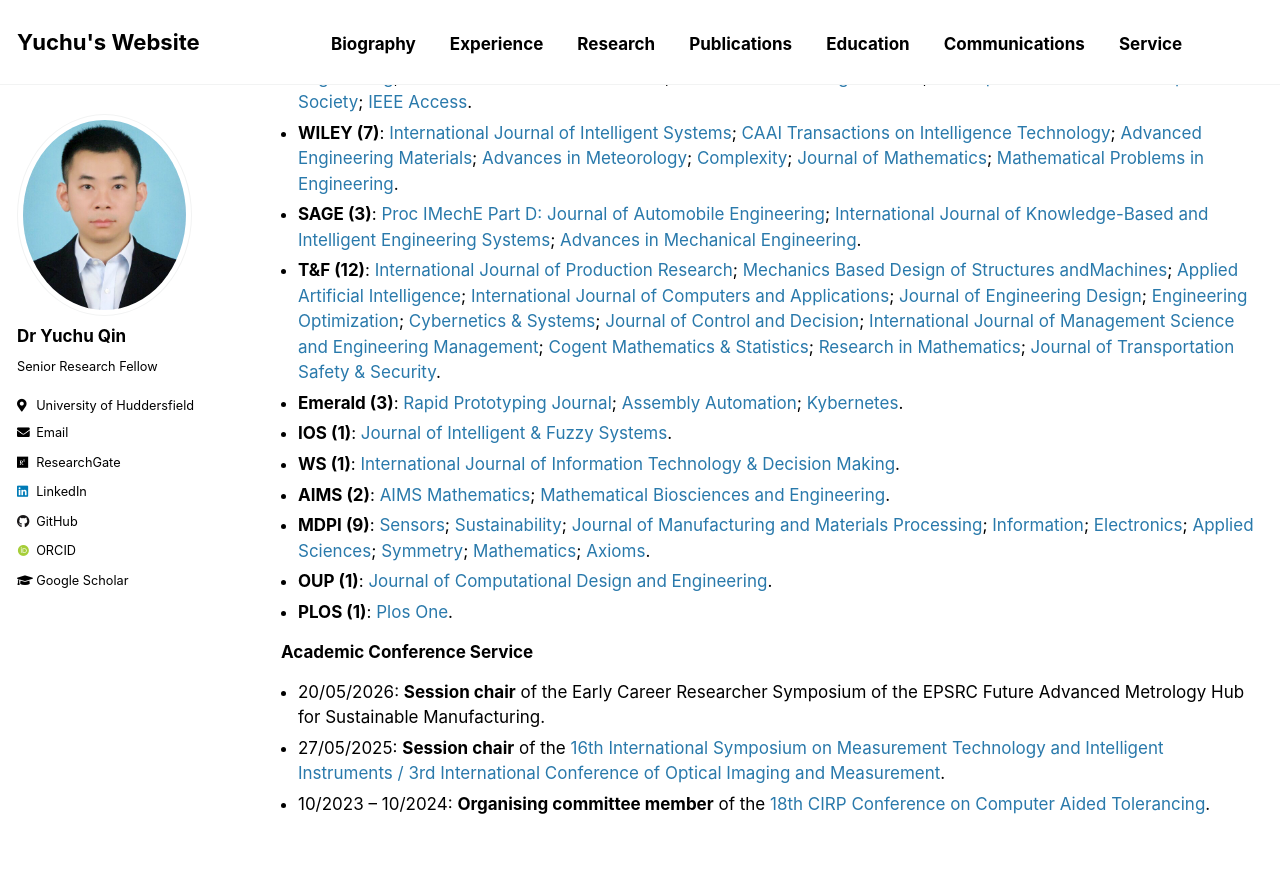
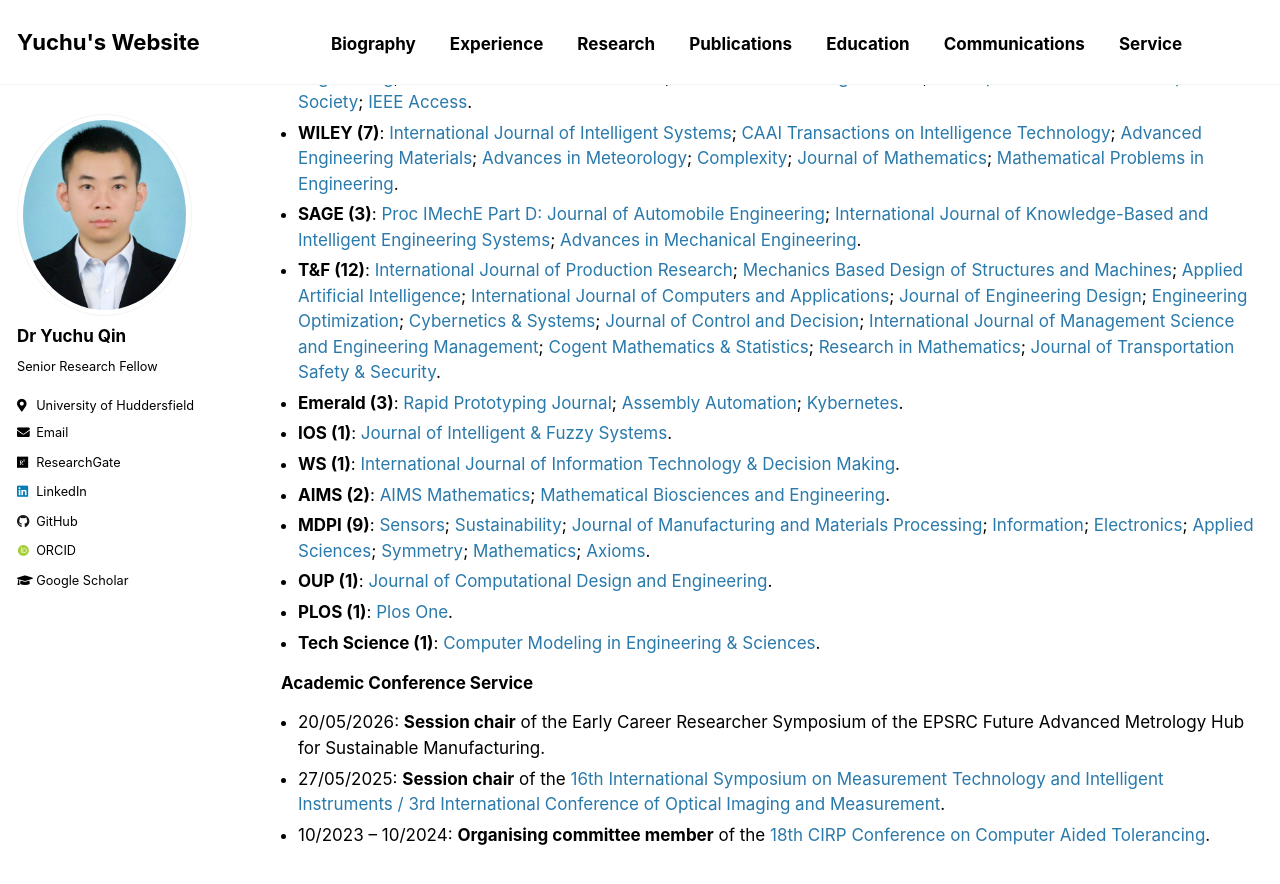
Before and after one commit to yuchu-qin/yuchu-qin.github.io, a Jekyll site: the page built from _pages/service.md, in a window 1280 px wide and 900 px high, scrolled down 1142 px. Shown: the top 884 px of the window. Built offline with Jekyll 4.4.1, drawn with Linux system fonts in a browser that asks for light colours; some web fonts are replaced; our own code applies the rules of GitHub Pages for plain Markdown files.

```diff
--- a/_pages/service.md
+++ b/_pages/service.md
@@ -28,7 +28,7 @@ author_profile: true
 - **IEEE (9)**: [IEEE Transactions on Pattern Analysis and Machine Intelligence](https://ieeexplore.ieee.org/xpl/RecentIssue.jsp?punumber=34); [IEEE Transactions on Industrial Informatics](https://ieeexplore.ieee.org/xpl/RecentIssue.jsp?punumber=9424); [IEEE Transactions on Fuzzy Systems](https://ieeexplore.ieee.org/xpl/RecentIssue.jsp?punumber=91); [IEEE Transactions on Cybernetics](https://ieeexplore.ieee.org/xpl/RecentIssue.jsp?punumber=6221036); [IEEE Transactions on Knowledge and Data Engineering](https://ieeexplore.ieee.org/xpl/RecentIssue.jsp?punumber=69); [IEEE Transactions on Multimedia](https://ieeexplore.ieee.org/xpl/RecentIssue.jsp?punumber=6046); [IEEE Internet of Things Journal](https://ieee-iotj.org/); [IEEE Open Journal of the Computer Society](https://ieeexplore.ieee.org/xpl/RecentIssue.jsp?punumber=8782664); [IEEE Access](https://ieeeaccess.ieee.org/).
 - **WILEY (7)**: [International Journal of Intelligent Systems](https://onlinelibrary.wiley.com/journal/ijis); [CAAI Transactions on Intelligence Technology](https://ietresearch.onlinelibrary.wiley.com/journal/24682322); [Advanced Engineering Materials](https://advanced.onlinelibrary.wiley.com/journal/15272648); [Advances in Meteorology](https://onlinelibrary.wiley.com/journal/1306); [Complexity](https://onlinelibrary.wiley.com/journal/8503); [Journal of Mathematics](https://onlinelibrary.wiley.com/journal/1469); [Mathematical Problems in Engineering](https://onlinelibrary.wiley.com/journal/2629).
 - **SAGE (3)**: [Proc IMechE Part D: Journal of Automobile Engineering](https://journals.sagepub.com/home/pid); [International Journal of Knowledge-Based and Intelligent Engineering Systems](https://journals.sagepub.com/home/KES); [Advances in Mechanical Engineering](https://journals.sagepub.com/home/ADE).
-- **T&F (12)**: [International Journal of Production Research](https://www.tandfonline.com/journals/tprs20); [Mechanics Based Design of Structures andMachines](https://www.tandfonline.com/journals/lmbd20); [Applied Artificial Intelligence](https://www.tandfonline.com/journals/uaai20); [International Journal of Computers and Applications](https://www.tandfonline.com/journals/tjca20); [Journal of Engineering Design](https://www.tandfonline.com/journals/cjen20); [Engineering Optimization](https://www.tandfonline.com/journals/geno20); [Cybernetics & Systems](https://www.tandfonline.com/journals/ucbs20); [Journal of Control and Decision](https://www.tandfonline.com/journals/tjcd20); [International Journal of Management Science and Engineering Management](https://www.tandfonline.com/journals/tmse20/); [Cogent Mathematics & Statistics](https://www.tandfonline.com/journals/oama21); [Research in Mathematics](https://www.tandfonline.com/journals/oama23); [Journal of Transportation Safety & Security](https://www.tandfonline.com/journals/utss20/).
+- **T&F (12)**: [International Journal of Production Research](https://www.tandfonline.com/journals/tprs20); [Mechanics Based Design of Structures and Machines](https://www.tandfonline.com/journals/lmbd20); [Applied Artificial Intelligence](https://www.tandfonline.com/journals/uaai20); [International Journal of Computers and Applications](https://www.tandfonline.com/journals/tjca20); [Journal of Engineering Design](https://www.tandfonline.com/journals/cjen20); [Engineering Optimization](https://www.tandfonline.com/journals/geno20); [Cybernetics & Systems](https://www.tandfonline.com/journals/ucbs20); [Journal of Control and Decision](https://www.tandfonline.com/journals/tjcd20); [International Journal of Management Science and Engineering Management](https://www.tandfonline.com/journals/tmse20/); [Cogent Mathematics & Statistics](https://www.tandfonline.com/journals/oama21); [Research in Mathematics](https://www.tandfonline.com/journals/oama23); [Journal of Transportation Safety & Security](https://www.tandfonline.com/journals/utss20/).
 - **Emerald (3)**: [Rapid Prototyping Journal](https://www.emerald.com/insight/publication/issn/1355-2546); [Assembly Automation](https://www.emerald.com/insight/publication/issn/0144-5154); [Kybernetes](https://www.emeraldgrouppublishing.com/journal/k).
 - **IOS (1)**: [Journal of Intelligent & Fuzzy Systems](https://www.iospress.com/catalog/journals/journal-of-intelligent-fuzzy-systems).
 - **WS (1)**: [International Journal of Information Technology & Decision Making](https://www.worldscientific.com/worldscinet/IJITDM?srsltid=AfmBOopoFUHXo6BsCmhAIvw3cr7SSRPaw5rCLOQ7F93CI6r-HX9Ragxn).
@@ -36,6 +36,7 @@ author_profile: true
 - **MDPI (9)**: [Sensors](https://www.mdpi.com/journal/sensors); [Sustainability](https://www.mdpi.com/journal/sustainability); [Journal of Manufacturing and Materials Processing](https://www.mdpi.com/journal/jmmp); [Information](https://www.mdpi.com/journal/information); [Electronics](https://www.mdpi.com/journal/electronics); [Applied Sciences](https://www.mdpi.com/journal/applsci); [Symmetry](https://www.mdpi.com/journal/symmetry); [Mathematics](https://www.mdpi.com/journal/mathematics); [Axioms](https://www.mdpi.com/journal/axioms).
 - **OUP (1)**: [Journal of Computational Design and Engineering](https://academic.oup.com/jcde).
 - **PLOS (1)**: [Plos One](https://journals.plos.org/plosone/).
+- **Tech Science (1)**: [Computer Modeling in Engineering & Sciences](https://www.techscience.com/journal/CMES).
 
 ### Academic Conference Service
 - 20/05/2026: **Session chair** of the Early Career Researcher Symposium of the EPSRC Future Advanced Metrology Hub for Sustainable Manufacturing.
```
